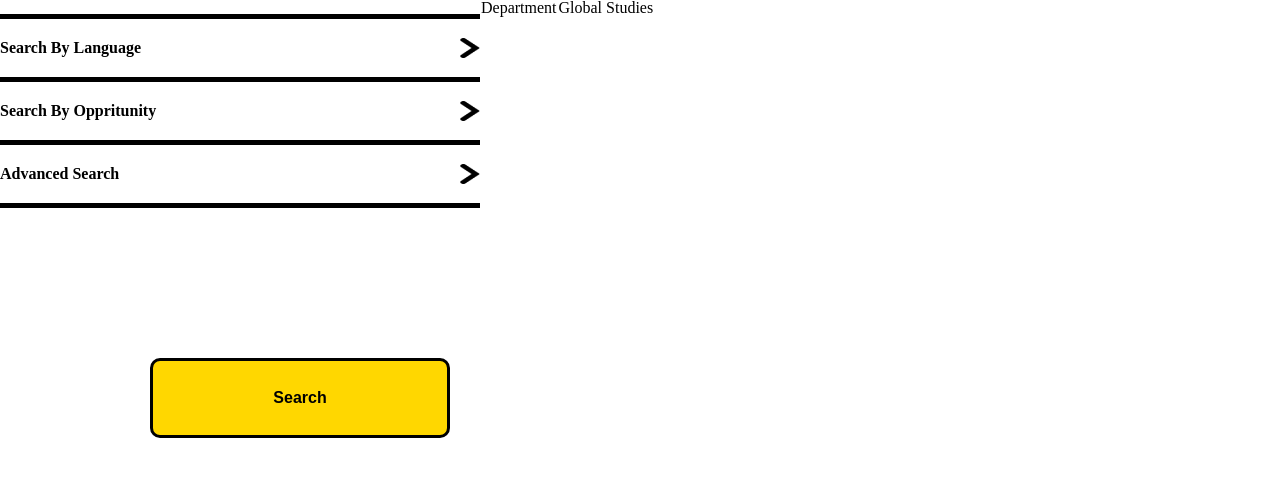
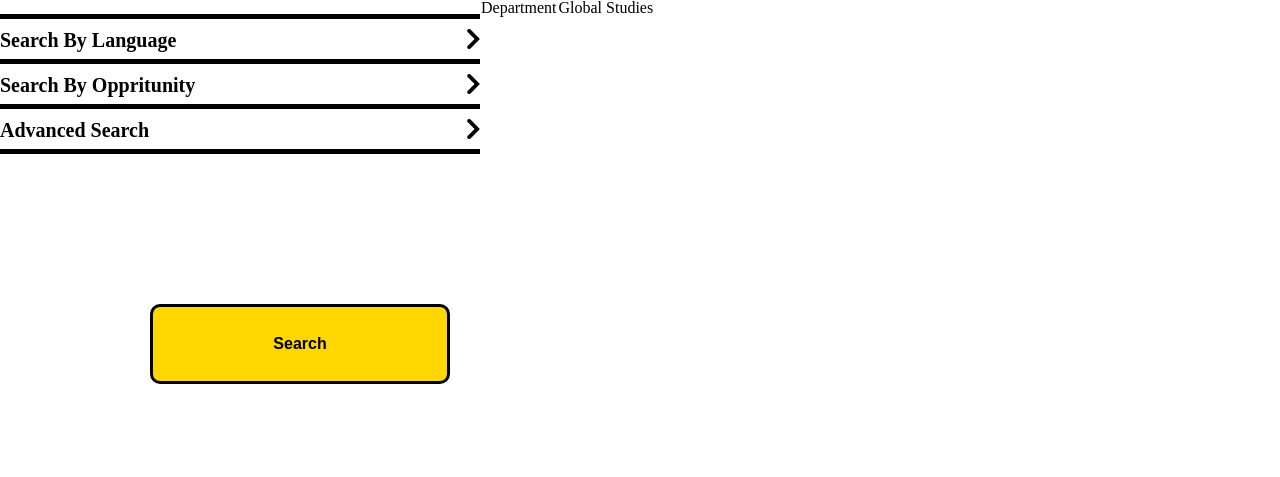
Before and after one commit to kendallmarcus12/3440-marathon, a plain HTML site: page index.html in a window 1280 px wide. Shown: the part 201-678 px from the top of the page. Drawn offline with Linux system fonts and the light colour scheme.

Commit message:
Added actual buttons so drop down can work

```diff
--- a/index.html
+++ b/index.html
@@ -25,9 +25,12 @@
     <section id="search-column">
         <ul id="search-list">
             <li>Search For</li>
-            <li class="search-topic" id="search-lang">Search By Language <article id="params"></artcle></li>
-            <li class="search-topic" id="search-opprit">Search By Oppritunity <article id="params"></artcle></li>
-            <li class="search-topic" id="search-adv">Advanced Search<article id="params"></artcle></li>
+            <li class="search-topic" id="search-lang"><p>Search By Language </p><article id="params"></artcle>
+	    <input type = "image" src ="arrow.png" class = "d-down"></li>
+            <li class="search-topic" id="search-opprit"><p>Search By Oppritunity</p> <article id="params"></artcle>
+	    <input type = "image" src ="arrow.png" class = "d-down"></li>
+	    <li class="search-topic" id="search-adv"><p>Advanced Search</p><article id="params"></artcle>
+	    <input type = "image" src ="arrow.png" class = "d-down"></li>
         </ul>
     </section>
     <button id = "search-button">Search</button>
--- a/style.css
+++ b/style.css
@@ -1,3 +1,4 @@
+
 * {
   margin: 0px;
   padding: 0px;
@@ -48,9 +49,8 @@ ul.nav > li:last-child {
 #search-column > ul > li {
   border-bottom: 5px solid;
   margin-right:800px;
-  background:url("arrow.png") no-repeat center right;
   background-size:20px 20px;
-  padding:20px 0px;
+  padding:10px 0px 30px 0px;
   font-weight: bold;
 
 }
@@ -78,4 +78,17 @@ button {
 p {
   font-weight: bold;
   font-size: 50px;
+
 }
+li > p
+{
+  font-size: 20px;
+  float:left;
+}
+
+.d-down {
+  height:20px;
+  float:right;
+
+
+}
```
